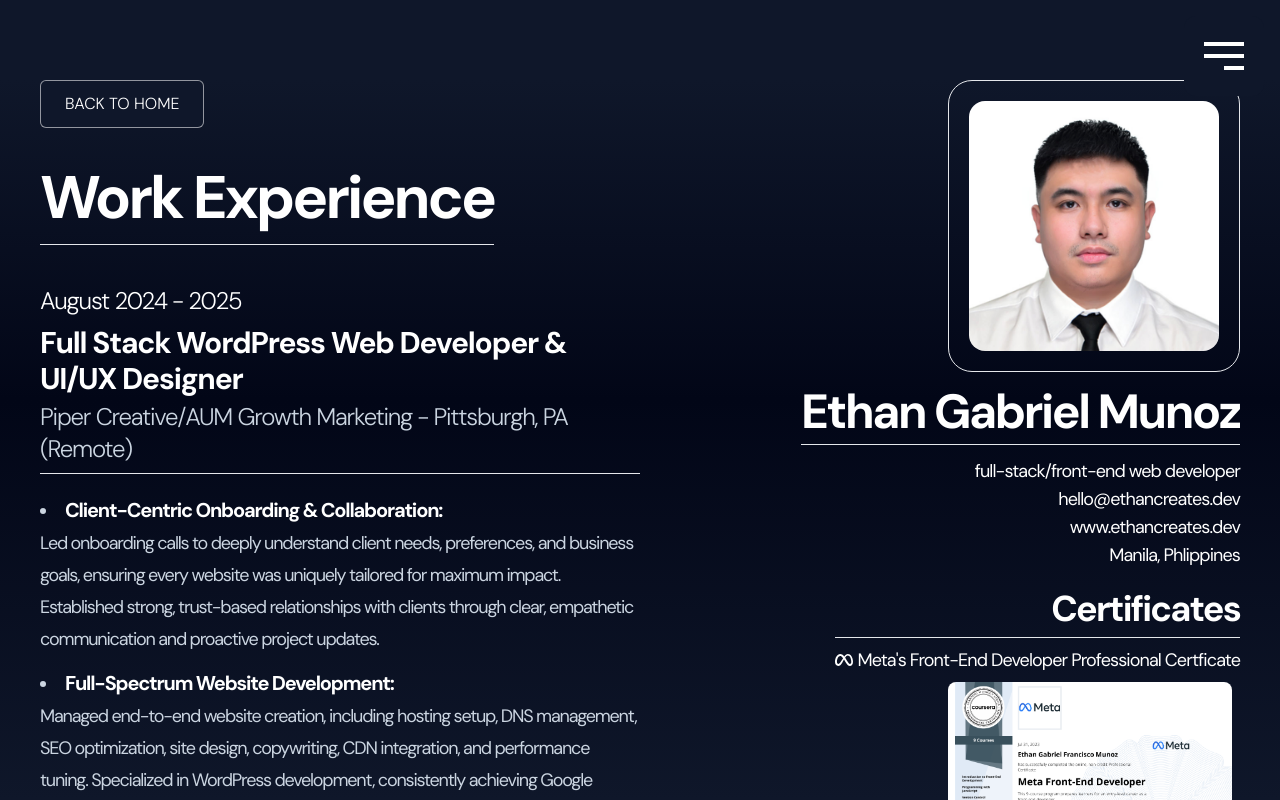
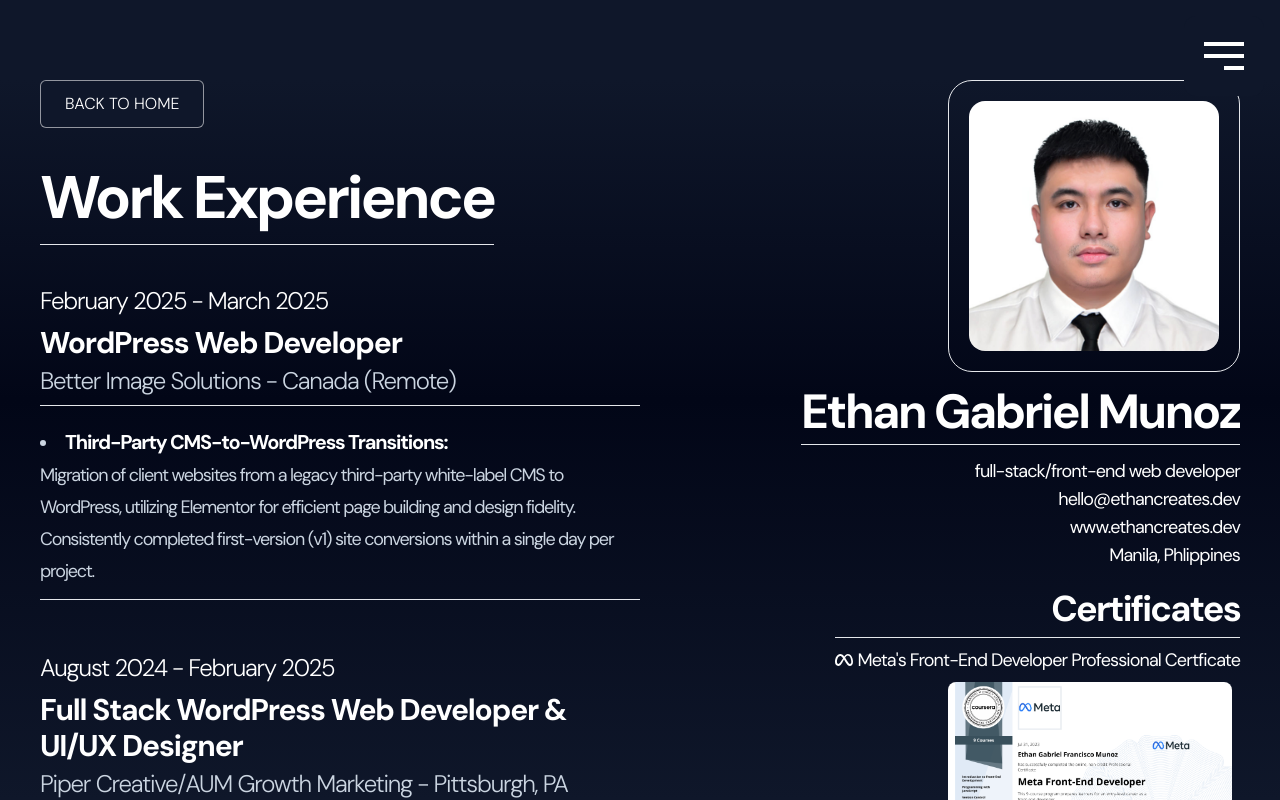
Before and after one commit to ethancreates/ethancreates-portfolio, a Next.js app: page /about in a window 1280 px wide. Shown: the top 800 px of the page. Built offline with nearby package versions, Linux system fonts and the light colour scheme.

Commit message:
updated BIS

```diff
--- a/src/app/about/page.tsx
+++ b/src/app/about/page.tsx
@@ -272,7 +272,26 @@ const generalSkills = [
 
 const WorkExperienceData = [
   {
-    date: "August 2024 -  2025",
+    date: "February 2025 -  March 2025",
+    position: "WordPress Web Developer",
+    company: "Better Image Solutions",
+    location: "Canada (Remote)",
+    description: {
+      first: (
+        <>
+          <ul className="list-disc list-inside space-y-3 text-slate-300 mt-3">
+            <li className="list-disc">
+              <strong className="text-[20px] text-white">Third-Party CMS-to-WordPress Transitions:</strong><br></br> Migration of client websites from a legacy third-party white-label CMS to WordPress, utilizing Elementor for efficient page building and design fidelity. Consistently completed first-version (v1) site conversions within a single day per project.
+            </li>
+          </ul>
+        </>
+      ),
+    }
+  },
+
+
+  {
+    date: "August 2024 -  February 2025",
     position: "Full Stack WordPress Web Developer & UI/UX Designer",
     company: "Piper Creative/AUM Growth Marketing",
     location: "Pittsburgh, PA (Remote)",
```
